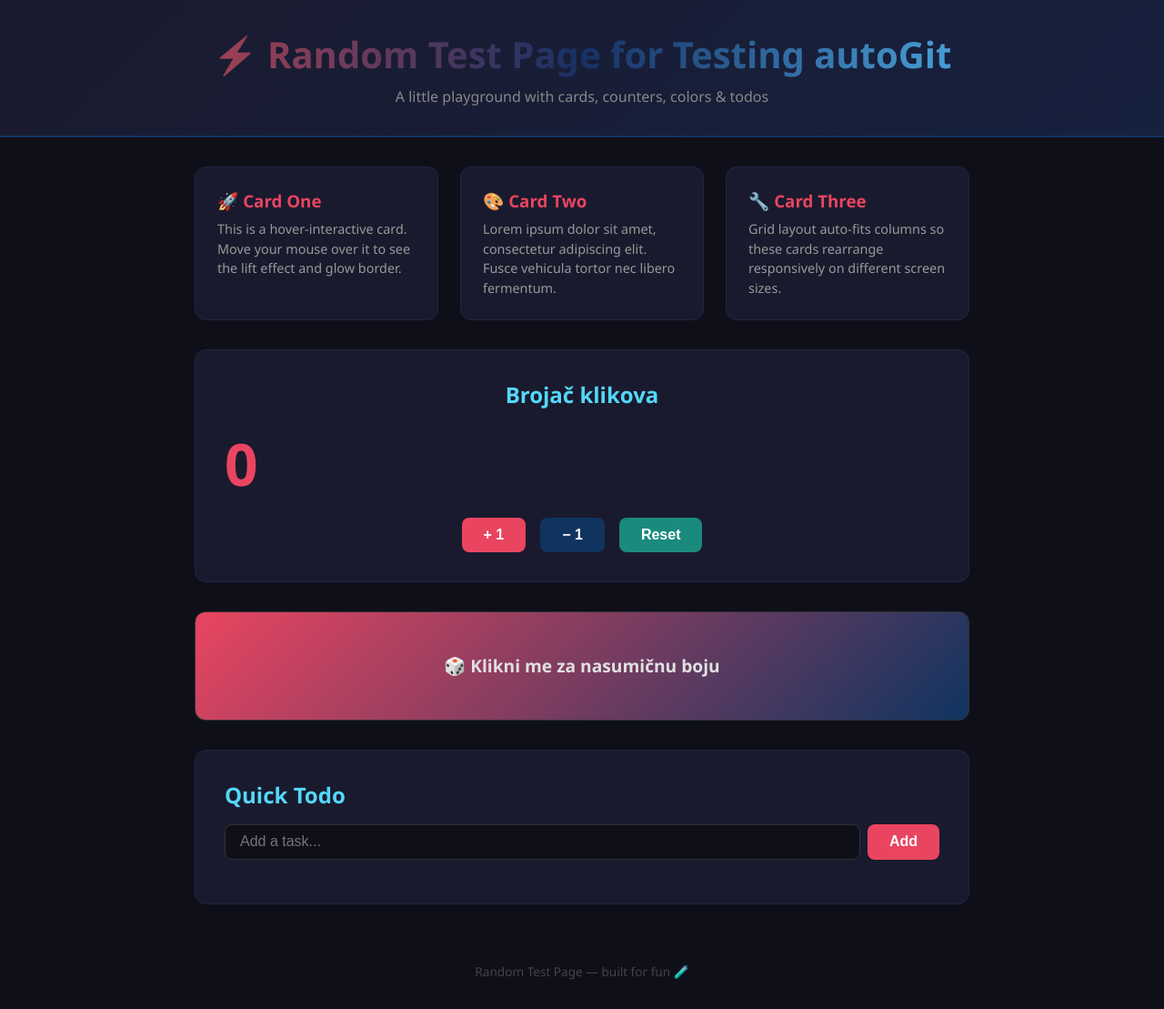
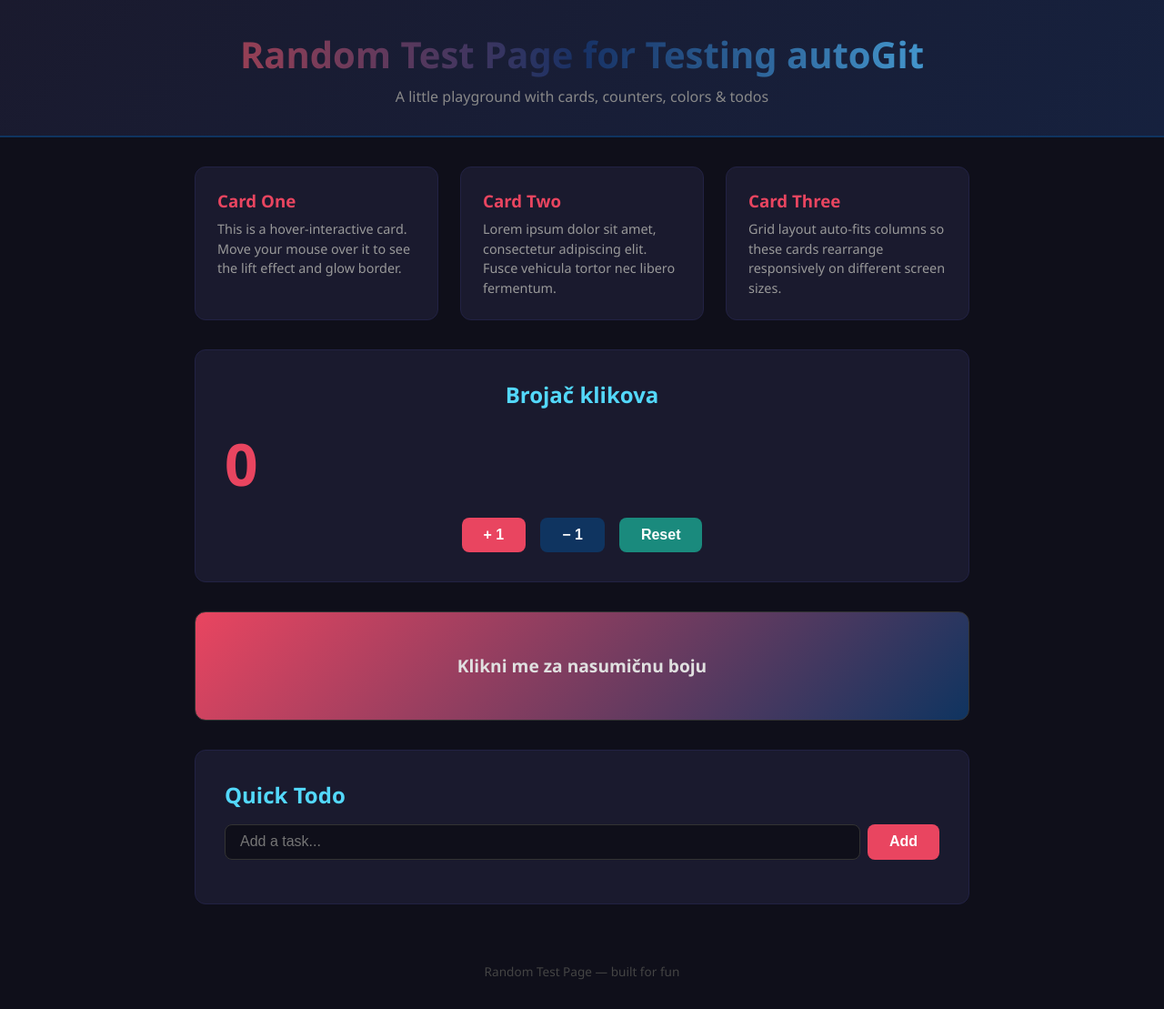
Before and after one commit to mlukanic03/test-autogit, a plain HTML site: page index.html in a window 1280 px wide. Shown: the whole page at 91% size. Drawn offline with Linux system fonts and the light colour scheme.

Commit message:
Update page title and remove decorative emojis from headings, labels, and footer

```diff
--- a/index.html
+++ b/index.html
@@ -3,7 +3,7 @@
 <head>
     <meta charset="UTF-8">
     <meta name="viewport" content="width=device-width, initial-scale=1.0">
-    <title>Random Test Page For Testing</title>
+    <title>Random Test Page For Testing autoGit</title>
     <style>
         * { margin: 0; padding: 0; box-sizing: border-box; }
         body {
@@ -156,22 +156,22 @@
 </head>
 <body>
     <header>
-        <h1>⚡ Random Test Page for Testing autoGit</h1>
+        <h1>Random Test Page for Testing autoGit</h1>
         <p>A little playground with cards, counters, colors & todos</p>
     </header>
 
     <div class="container">
         <div class="card-grid">
             <div class="card">
-                <h3>🚀 Card One</h3>
+                <h3>Card One</h3>
                 <p>This is a hover-interactive card. Move your mouse over it to see the lift effect and glow border.</p>
             </div>
             <div class="card">
-                <h3>🎨 Card Two</h3>
+                <h3>Card Two</h3>
                 <p>Lorem ipsum dolor sit amet, consectetur adipiscing elit. Fusce vehicula tortor nec libero fermentum.</p>
             </div>
             <div class="card">
-                <h3>🔧 Card Three</h3>
+                <h3>Card Three</h3>
                 <p>Grid layout auto-fits columns so these cards rearrange responsively on different screen sizes.</p>
             </div>
         </div>
@@ -187,7 +187,7 @@
         </div>
 
         <div class="color-box" id="colorBox" onclick="randomizeColor()">
-            🎲 Klikni me za nasumičnu boju
+            Klikni me za nasumičnu boju
         </div>
 
         <div class="todo-section">
@@ -200,7 +200,7 @@
         </div>
     </div>
 
-    <footer>Random Test Page &mdash; built for fun 🧪</footer>
+    <footer>Random Test Page &mdash; built for fun</footer>
 
     <script>
         let count = 0;
```
